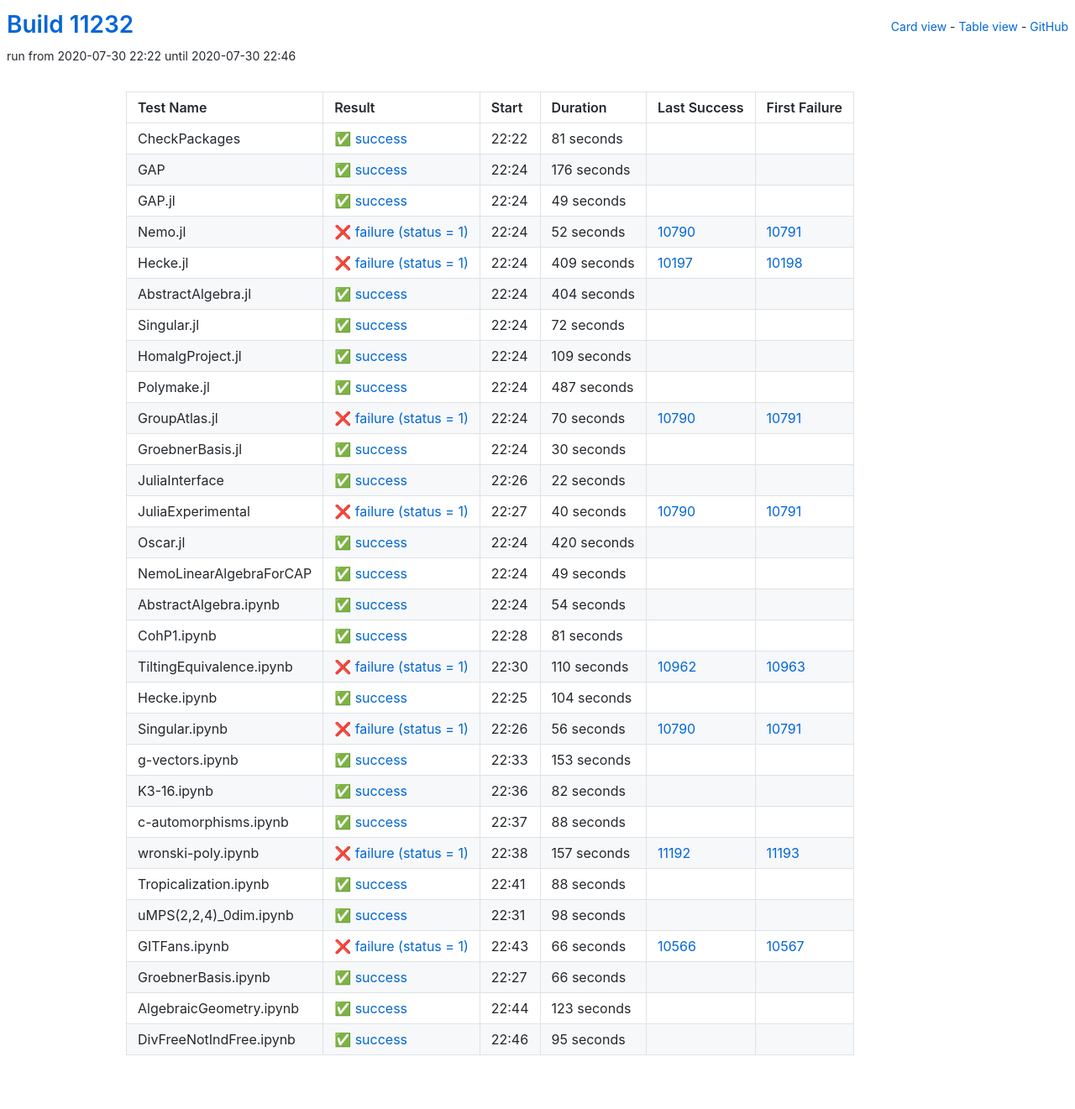
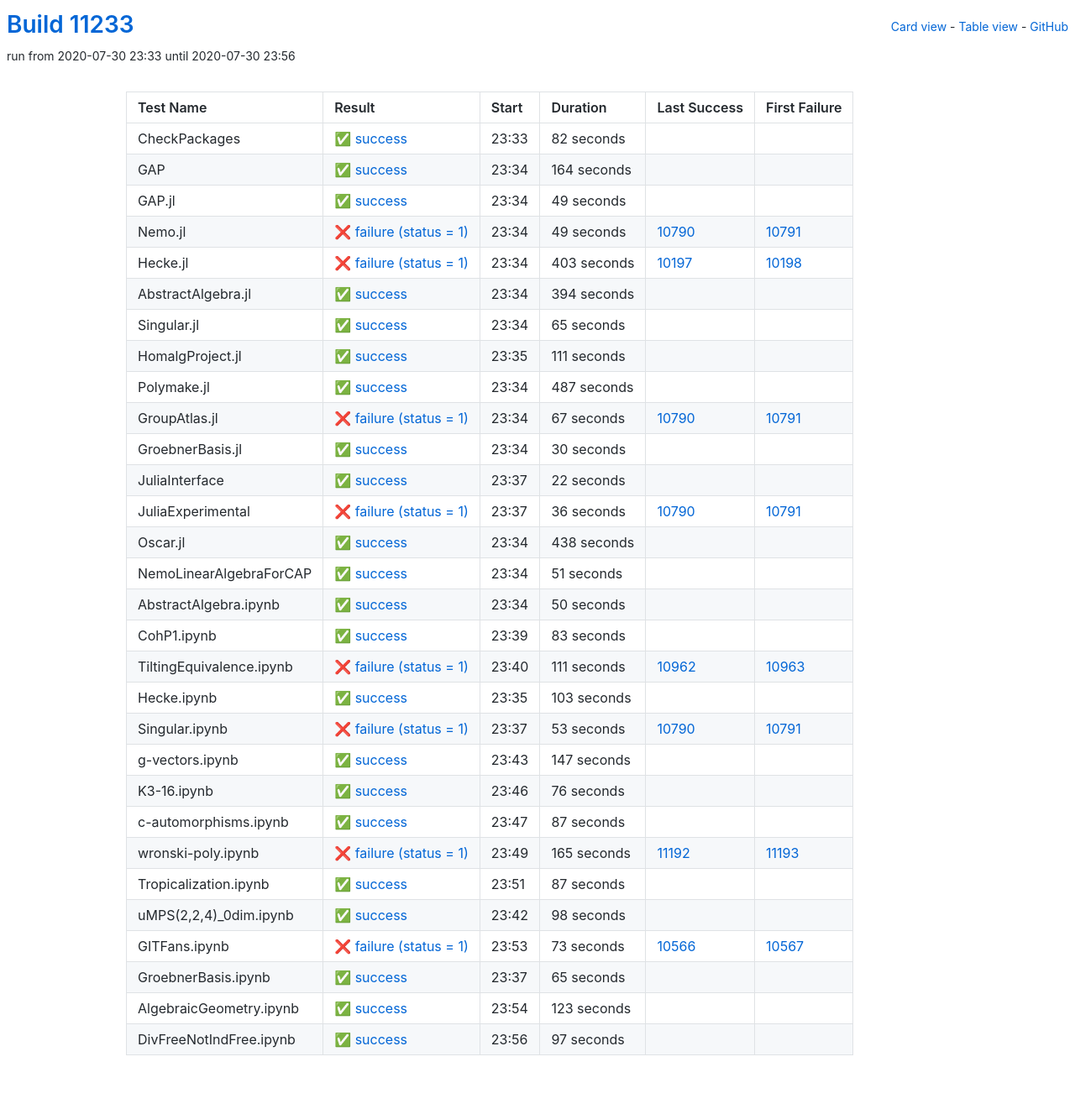
Before and after one commit to oscar-system/oscar-ci-status, a Jekyll site: the page built from table.html, in a window 1280 px wide. Shown: the whole page at 84% size. Built offline with Jekyll 4.4.1, drawn with Linux system fonts in a browser that asks for light colours.

Commit message:
Build #11233

```diff
--- a/_data/ci.yml
+++ b/_data/ci.yml
@@ -1,6 +1,6 @@
 ---
-build: 11232
-build_url: https://oscarci.mathematik.uni-kl.de/job/oscar/11232/
+build: 11233
+build_url: https://oscarci.mathematik.uni-kl.de/job/oscar/11233/
 job: oscar
 organization: oscar-system
 repo: oscar-ci-status
@@ -8,32 +8,32 @@
 tests:
 - name: CheckPackages
   id: checkpackages
-  log: https://oscarci.mathematik.uni-kl.de/job/oscar/11232/artifact/logs/build-11232/CheckPackages.log
-  start: 2020-07-30 22:22
+  log: https://oscarci.mathematik.uni-kl.de/job/oscar/11233/artifact/logs/build-11233/CheckPackages.log
+  start: 2020-07-30 23:33
   success: true
   exitcode: 0
   status: success
-  duration: 81
+  duration: 82
   last_success: false
   last_success_url:
   first_failure: false
   first_failure_url:
 - name: GAP
   id: gap
-  log: https://oscarci.mathematik.uni-kl.de/job/oscar/11232/artifact/logs/build-11232/GAP.log
-  start: 2020-07-30 22:24
+  log: https://oscarci.mathematik.uni-kl.de/job/oscar/11233/artifact/logs/build-11233/GAP.log
+  start: 2020-07-30 23:34
   success: true
   exitcode: 0
   status: success
-  duration: 176
+  duration: 164
   last_success: false
   last_success_url:
   first_failure: false
   first_failure_url:
 - name: GAP.jl
   id: gap-jl
-  log: https://oscarci.mathematik.uni-kl.de/job/oscar/11232/artifact/logs/build-11232/GAP.jl.log
-  start: 2020-07-30 22:24
+  log: https://oscarci.mathematik.uni-kl.de/job/oscar/11233/artifact/logs/build-11233/GAP.jl.log
+  start: 2020-07-30 23:34
   success: true
   exitcode: 0
   status: success
@@ -44,68 +44,68 @@
   first_failure_url:
 - name: Nemo.jl
   id: nemo-jl
-  log: https://oscarci.mathematik.uni-kl.de/job/oscar/11232/artifact/logs/build-11232/Nemo.jl.log
-  start: 2020-07-30 22:24
+  log: https://oscarci.mathematik.uni-kl.de/job/oscar/11233/artifact/logs/build-11233/Nemo.jl.log
+  start: 2020-07-30 23:34
   success: false
   exitcode: 1
   status: failure
-  duration: 52
+  duration: 49
   last_success: 10790
   last_success_url: https://oscarci.mathematik.uni-kl.de/job/oscar/10790/
   first_failure: 10791
   first_failure_url: https://oscarci.mathematik.uni-kl.de/job/oscar/10791/
 - name: Hecke.jl
   id: hecke-jl
-  log: https://oscarci.mathematik.uni-kl.de/job/oscar/11232/artifact/logs/build-11232/Hecke.jl.log
-  start: 2020-07-30 22:24
+  log: https://oscarci.mathematik.uni-kl.de/job/oscar/11233/artifact/logs/build-11233/Hecke.jl.log
+  start: 2020-07-30 23:34
   success: false
   exitcode: 1
   status: failure
-  duration: 409
+  duration: 403
   last_success: 10197
   last_success_url: https://oscarci.mathematik.uni-kl.de/job/oscar/10197/
   first_failure: 10198
   first_failure_url: https://oscarci.mathematik.uni-kl.de/job/oscar/10198/
 - name: AbstractAlgebra.jl
   id: abstractalgebra-jl
-  log: https://oscarci.mathematik.uni-kl.de/job/oscar/11232/artifact/logs/build-11232/AbstractAlgebra.jl.log
-  start: 2020-07-30 22:24
+  log: https://oscarci.mathematik.uni-kl.de/job/oscar/11233/artifact/logs/build-11233/AbstractAlgebra.jl.log
+  start: 2020-07-30 23:34
   success: true
   exitcode: 0
   status: success
-  duration: 404
+  duration: 394
   last_success: false
   last_success_url:
   first_failure: false
   first_failure_url:
 - name: Singular.jl
   id: singular-jl
-  log: https://oscarci.mathematik.uni-kl.de/job/oscar/11232/artifact/logs/build-11232/Singular.jl.log
-  start: 2020-07-30 22:24
+  log: https://oscarci.mathematik.uni-kl.de/job/oscar/11233/artifact/logs/build-11233/Singular.jl.log
+  start: 2020-07-30 23:34
   success: true
   exitcode: 0
   status: success
-  duration: 72
+  duration: 65
   last_success: false
   last_success_url:
   first_failure: false
   first_failure_url:
 - name: HomalgProject.jl
   id: homalgproject-jl
-  log: https://oscarci.mathematik.uni-kl.de/job/oscar/11232/artifact/logs/build-11232/HomalgProject.jl.log
-  start: 2020-07-30 22:24
+  log: https://oscarci.mathematik.uni-kl.de/job/oscar/11233/artifact/logs/build-11233/HomalgProject.jl.log
+  start: 2020-07-30 23:35
   success: true
   exitcode: 0
   status: success
-  duration: 109
+  duration: 111
   last_success: false
   last_success_url:
   first_failure: false
   first_failure_url:
 - name: Polymake.jl
   id: polymake-jl
-  log: https://oscarci.mathematik.uni-kl.de/job/oscar/11232/artifact/logs/build-11232/Polymake.jl.log
-  start: 2020-07-30 22:24
+  log: https://oscarci.mathematik.uni-kl.de/job/oscar/11233/artifact/logs/build-11233/Polymake.jl.log
+  start: 2020-07-30 23:34
   success: true
   exitcode: 0
   status: success
@@ -116,20 +116,20 @@
   first_failure_url:
 - name: GroupAtlas.jl
   id: groupatlas-jl
-  log: https://oscarci.mathematik.uni-kl.de/job/oscar/11232/artifact/logs/build-11232/GroupAtlas.jl.log
-  start: 2020-07-30 22:24
+  log: https://oscarci.mathematik.uni-kl.de/job/oscar/11233/artifact/logs/build-11233/GroupAtlas.jl.log
+  start: 2020-07-30 23:34
   success: false
   exitcode: 1
   status: failure
-  duration: 70
+  duration: 67
   last_success: 10790
   last_success_url: https://oscarci.mathematik.uni-kl.de/job/oscar/10790/
   first_failure: 10791
   first_failure_url: https://oscarci.mathematik.uni-kl.de/job/oscar/10791/
 - name: GroebnerBasis.jl
   id: groebnerbasis-jl
-  log: https://oscarci.mathematik.uni-kl.de/job/oscar/11232/artifact/logs/build-11232/GroebnerBasis.jl.log
-  start: 2020-07-30 22:24
+  log: https://oscarci.mathematik.uni-kl.de/job/oscar/11233/artifact/logs/build-11233/GroebnerBasis.jl.log
+  start: 2020-07-30 23:34
   success: true
   exitcode: 0
   status: success
@@ -140,8 +140,8 @@
   first_failure_url:
 - name: JuliaInterface
   id: juliainterface
-  log: https://oscarci.mathematik.uni-kl.de/job/oscar/11232/artifact/logs/build-11232/JuliaInterface.log
-  start: 2020-07-30 22:26
+  log: https://oscarci.mathematik.uni-kl.de/job/oscar/11233/artifact/logs/build-11233/JuliaInterface.log
+  start: 2020-07-30 23:37
   success: true
   exitcode: 0
   status: success
@@ -152,164 +152,164 @@
   first_failure_url:
 - name: JuliaExperimental
   id: juliaexperimental
-  log: https://oscarci.mathematik.uni-kl.de/job/oscar/11232/artifact/logs/build-11232/JuliaExperimental.log
-  start: 2020-07-30 22:27
+  log: https://oscarci.mathematik.uni-kl.de/job/oscar/11233/artifact/logs/build-11233/JuliaExperimental.log
+  start: 2020-07-30 23:37
   success: false
   exitcode: 1
   status: failure
-  duration: 40
+  duration: 36
   last_success: 10790
   last_success_url: https://oscarci.mathematik.uni-kl.de/job/oscar/10790/
   first_failure: 10791
   first_failure_url: https://oscarci.mathematik.uni-kl.de/job/oscar/10791/
 - name: Oscar.jl
   id: oscar-jl
-  log: https://oscarci.mathematik.uni-kl.de/job/oscar/11232/artifact/logs/build-11232/Oscar.jl.log
-  start: 2020-07-30 22:24
+  log: https://oscarci.mathematik.uni-kl.de/job/oscar/11233/artifact/logs/build-11233/Oscar.jl.log
+  start: 2020-07-30 23:34
   success: true
   exitcode: 0
   status: success
-  duration: 420
+  duration: 438
   last_success: false
   last_success_url:
   first_failure: false
   first_failure_url:
 - name: NemoLinearAlgebraForCAP
   id: nemolinearalgebraforcap
-  log: https://oscarci.mathematik.uni-kl.de/job/oscar/11232/artifact/logs/build-11232/NemoLinearAlgebraForCAP.log
-  start: 2020-07-30 22:24
+  log: https://oscarci.mathematik.uni-kl.de/job/oscar/11233/artifact/logs/build-11233/NemoLinearAlgebraForCAP.log
+  start: 2020-07-30 23:34
   success: true
   exitcode: 0
   status: success
-  duration: 49
+  duration: 51
   last_success: false
   last_success_url:
   first_failure: false
   first_failure_url:
 - name: AbstractAlgebra.ipynb
   id: abstractalgebra-ipynb
-  log: https://oscarci.mathematik.uni-kl.de/job/oscar/11232/artifact/logs/build-11232/AbstractAlgebra.ipynb.log
-  start: 2020-07-30 22:24
+  log: https://oscarci.mathematik.uni-kl.de/job/oscar/11233/artifact/logs/build-11233/AbstractAlgebra.ipynb.log
+  start: 2020-07-30 23:34
   success: true
   exitcode: 0
   status: success
-  duration: 54
+  duration: 50
   last_success: false
   last_success_url:
   first_failure: false
   first_failure_url:
 - name: CohP1.ipynb
   id: cohp1-ipynb
-  log: https://oscarci.mathematik.uni-kl.de/job/oscar/11232/artifact/logs/build-11232/CohP1.ipynb.log
-  start: 2020-07-30 22:28
+  log: https://oscarci.mathematik.uni-kl.de/job/oscar/11233/artifact/logs/build-11233/CohP1.ipynb.log
+  start: 2020-07-30 23:39
   success: true
   exitcode: 0
   status: success
-  duration: 81
+  duration: 83
   last_success: false
   last_success_url:
   first_failure: false
   first_failure_url:
 - name: TiltingEquivalence.ipynb
   id: tiltingequivalence-ipynb
-  log: https://oscarci.mathematik.uni-kl.de/job/oscar/11232/artifact/logs/build-11232/TiltingEquivalence.ipynb.log
-  start: 2020-07-30 22:30
+  log: https://oscarci.mathematik.uni-kl.de/job/oscar/11233/artifact/logs/build-11233/TiltingEquivalence.ipynb.log
+  start: 2020-07-30 23:40
   success: false
   exitcode: 1
   status: failure
-  duration: 110
+  duration: 111
   last_success: 10962
   last_success_url: https://oscarci.mathematik.uni-kl.de/job/oscar/10962/
   first_failure: 10963
   first_failure_url: https://oscarci.mathematik.uni-kl.de/job/oscar/10963/
 - name: Hecke.ipynb
   id: hecke-ipynb
-  log: https://oscarci.mathematik.uni-kl.de/job/oscar/11232/artifact/logs/build-11232/Hecke.ipynb.log
-  start: 2020-07-30 22:25
+  log: https://oscarci.mathematik.uni-kl.de/job/oscar/11233/artifact/logs/build-11233/Hecke.ipynb.log
+  start: 2020-07-30 23:35
   success: true
   exitcode: 0
   status: success
-  duration: 104
+  duration: 103
   last_success: false
   last_success_url:
   first_failure: false
   first_failure_url:
 - name: Singular.ipynb
   id: singular-ipynb
-  log: https://oscarci.mathematik.uni-kl.de/job/oscar/11232/artifact/logs/build-11232/Singular.ipynb.log
-  start: 2020-07-30 22:26
+  log: https://oscarci.mathematik.uni-kl.de/job/oscar/11233/artifact/logs/build-11233/Singular.ipynb.log
+  start: 2020-07-30 23:37
   success: false
   exitcode: 1
   status: failure
-  duration: 56
+  duration: 53
   last_success: 10790
   last_success_url: https://oscarci.mathematik.uni-kl.de/job/oscar/10790/
   first_failure: 10791
   first_failure_url: https://oscarci.mathematik.uni-kl.de/job/oscar/10791/
 - name: g-vectors.ipynb
   id: g-vectors-ipynb
-  log: https://oscarci.mathematik.uni-kl.de/job/oscar/11232/artifact/logs/build-11232/g-vectors.ipynb.log
-  start: 2020-07-30 22:33
+  log: https://oscarci.mathematik.uni-kl.de/job/oscar/11233/artifact/logs/build-11233/g-vectors.ipynb.log
+  start: 2020-07-30 23:43
   success: true
   exitcode: 0
   status: success
-  duration: 153
+  duration: 147
   last_success: false
   last_success_url:
   first_failure: false
   first_failure_url:
 - name: K3-16.ipynb
   id: k3-16-ipynb
-  log: https://oscarci.mathematik.uni-kl.de/job/oscar/11232/artifact/logs/build-11232/K3-16.ipynb.log
-  start: 2020-07-30 22:36
+  log: https://oscarci.mathematik.uni-kl.de/job/oscar/11233/artifact/logs/build-11233/K3-16.ipynb.log
+  start: 2020-07-30 23:46
   success: true
   exitcode: 0
   status: success
-  duration: 82
+  duration: 76
   last_success: false
   last_success_url:
   first_failure: false
   first_failure_url:
 - name: c-automorphisms.ipynb
   id: c-automorphisms-ipynb
-  log: https://oscarci.mathematik.uni-kl.de/job/oscar/11232/artifact/logs/build-11232/c-automorphisms.ipynb.log
-  start: 2020-07-30 22:37
+  log: https://oscarci.mathematik.uni-kl.de/job/oscar/11233/artifact/logs/build-11233/c-automorphisms.ipynb.log
+  start: 2020-07-30 23:47
   success: true
   exitcode: 0
   status: success
-  duration: 88
+  duration: 87
   last_success: false
   last_success_url:
   first_failure: false
   first_failure_url:
 - name: wronski-poly.ipynb
   id: wronski-poly-ipynb
-  log: https://oscarci.mathematik.uni-kl.de/job/oscar/11232/artifact/logs/build-11232/wronski-poly.ipynb.log
-  start: 2020-07-30 22:38
+  log: https://oscarci.mathematik.uni-kl.de/job/oscar/11233/artifact/logs/build-11233/wronski-poly.ipynb.log
+  start: 2020-07-30 23:49
   success: false
   exitcode: 1
   status: failure
-  duration: 157
+  duration: 165
   last_success: 11192
   last_success_url: https://oscarci.mathematik.uni-kl.de/job/oscar/11192/
   first_failure: 11193
   first_failure_url: https://oscarci.mathematik.uni-kl.de/job/oscar/11193/
 - name: Tropicalization.ipynb
   id: tropicalization-ipynb
-  log: https://oscarci.mathematik.uni-kl.de/job/oscar/11232/artifact/logs/build-11232/Tropicalization.ipynb.log
-  start: 2020-07-30 22:41
+  log: https://oscarci.mathematik.uni-kl.de/job/oscar/11233/artifact/logs/build-11233/Tropicalization.ipynb.log
+  start: 2020-07-30 23:51
   success: true
   exitcode: 0
   status: success
-  duration: 88
+  duration: 87
   last_success: false
   last_success_url:
   first_failure: false
   first_failure_url:
 - name: uMPS(2,2,4)_0dim.ipynb
   id: umps-2-2-4-0dim-ipynb
-  log: https://oscarci.mathematik.uni-kl.de/job/oscar/11232/artifact/logs/build-11232/uMPS-2-2-4-_0dim.ipynb.log
-  start: 2020-07-30 22:31
+  log: https://oscarci.mathematik.uni-kl.de/job/oscar/11233/artifact/logs/build-11233/uMPS-2-2-4-_0dim.ipynb.log
+  start: 2020-07-30 23:42
   success: true
   exitcode: 0
   status: success
@@ -320,32 +320,32 @@
   first_failure_url:
 - name: GITFans.ipynb
   id: gitfans-ipynb
-  log: https://oscarci.mathematik.uni-kl.de/job/oscar/11232/artifact/logs/build-11232/GITFans.ipynb.log
-  start: 2020-07-30 22:43
+  log: https://oscarci.mathematik.uni-kl.de/job/oscar/11233/artifact/logs/build-11233/GITFans.ipynb.log
+  start: 2020-07-30 23:53
   success: false
   exitcode: 1
   status: failure
-  duration: 66
+  duration: 73
   last_success: 10566
   last_success_url: https://oscarci.mathematik.uni-kl.de/job/oscar/10566/
   first_failure: 10567
   first_failure_url: https://oscarci.mathematik.uni-kl.de/job/oscar/10567/
 - name: GroebnerBasis.ipynb
   id: groebnerbasis-ipynb
-  log: https://oscarci.mathematik.uni-kl.de/job/oscar/11232/artifact/logs/build-11232/GroebnerBasis.ipynb.log
-  start: 2020-07-30 22:27
+  log: https://oscarci.mathematik.uni-kl.de/job/oscar/11233/artifact/logs/build-11233/GroebnerBasis.ipynb.log
+  start: 2020-07-30 23:37
   success: true
   exitcode: 0
   status: success
-  duration: 66
+  duration: 65
   last_success: false
   last_success_url:
   first_failure: false
   first_failure_url:
 - name: AlgebraicGeometry.ipynb
   id: algebraicgeometry-ipynb
-  log: https://oscarci.mathematik.uni-kl.de/job/oscar/11232/artifact/logs/build-11232/AlgebraicGeometry.ipynb.log
-  start: 2020-07-30 22:44
+  log: https://oscarci.mathematik.uni-kl.de/job/oscar/11233/artifact/logs/build-11233/AlgebraicGeometry.ipynb.log
+  start: 2020-07-30 23:54
   success: true
   exitcode: 0
   status: success
@@ -356,12 +356,12 @@
   first_failure_url:
 - name: DivFreeNotIndFree.ipynb
   id: divfreenotindfree-ipynb
-  log: https://oscarci.mathematik.uni-kl.de/job/oscar/11232/artifact/logs/build-11232/DivFreeNotIndFree.ipynb.log
-  start: 2020-07-30 22:46
+  log: https://oscarci.mathematik.uni-kl.de/job/oscar/11233/artifact/logs/build-11233/DivFreeNotIndFree.ipynb.log
+  start: 2020-07-30 23:56
   success: true
   exitcode: 0
   status: success
-  duration: 95
+  duration: 97
   last_success: false
   last_success_url:
   first_failure: false
```
Also changed, not shown: README.md.
